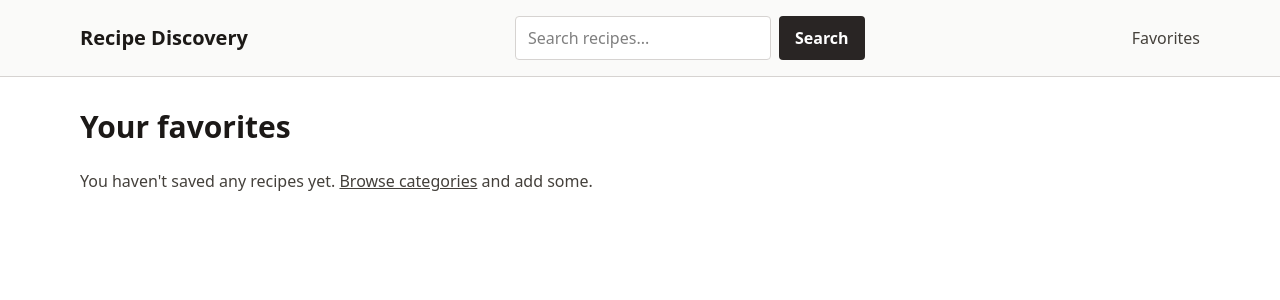
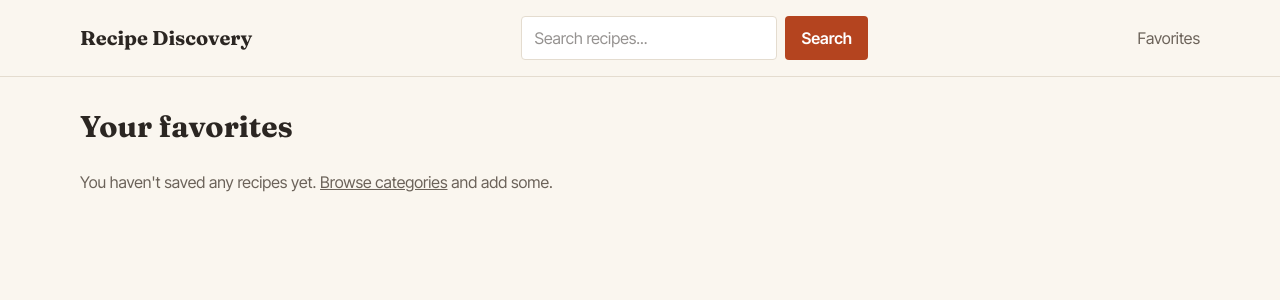
Before and after one commit to kdotsin/sba10-recipe-discovery, a React (Vite) app: page /favorites in a window 1280 px wide. Shown: the top 300 px of the page. Built offline with nearby package versions, Linux system fonts and the light colour scheme.

Commit message:
added some styling touches

```diff
--- a/index.html
+++ b/index.html
@@ -4,8 +4,39 @@
     <meta charset="UTF-8" />
     <link rel="icon" type="image/svg+xml" href="/favicon.svg" />
     <meta name="viewport" content="width=device-width, initial-scale=1.0" />
+
+    <!-- Fonts: Fraunces for headings, Inter Tight for body text -->
+    <link rel="preconnect" href="https://fonts.googleapis.com" />
+    <link rel="preconnect" href="https://fonts.gstatic.com" crossorigin />
+    <link
+      rel="stylesheet"
+      href="https://fonts.googleapis.com/css2?family=Fraunces:opsz,wght@9..144,400..700&family=Inter+Tight:wght@400..700&display=swap"
+    />
+
     <script src="https://cdn.jsdelivr.net/npm/@tailwindcss/browser@4"></script>
-    <title>sba-recipe-discovery</title>
+
+    <!-- Theme: each --color-x / --font-x becomes Tailwind classes like bg-paper, text-ink, font-display -->
+    <style type="text/tailwindcss">
+      @theme {
+        --font-display: "Fraunces", Georgia, serif;
+        --font-sans: "Inter Tight", system-ui, sans-serif;
+
+        --color-paper: #faf6ef;
+        --color-ink: #2b2622;
+        --color-muted: #6b6259;
+        --color-line: #e4dccf;
+        --color-paprika: #b4441f;
+        --color-paprika-dark: #963817;
+      }
+
+      @layer base {
+        body {
+          @apply bg-paper font-sans leading-relaxed text-ink;
+        }
+      }
+    </style>
+
+    <title>Recipe Discovery</title>
   </head>
   <body>
     <div id="root"></div>
--- a/src/App.tsx
+++ b/src/App.tsx
@@ -5,6 +5,7 @@ import CategoryPage from './pages/CategoryPage'
 import RecipeDetailPage from './pages/RecipeDetailPage'
 import FavoritesPage from './pages/FavoritesPage'
 import SearchPage from './pages/SearchPage'
+import NotFoundPage from './pages/NotFoundPage'
 
 function App() {
   return (
@@ -18,6 +19,8 @@ function App() {
           <Route path="/recipe/:recipeId" element={<RecipeDetailPage />} />
           <Route path="/favorites" element={<FavoritesPage />} />
           <Route path="/search" element={<SearchPage />} />
+          {/* "*" matches any URL not listed above */}
+          <Route path="*" element={<NotFoundPage />} />
         </Routes>
       </main>
     </>
--- a/src/components/Navbar.tsx
+++ b/src/components/Navbar.tsx
@@ -16,9 +16,9 @@ function Navbar() {
   }
 
   return (
-    <header className="border-b border-stone-300 bg-stone-50">
+    <header className="border-b border-line bg-paper">
       <nav className="mx-auto flex max-w-6xl flex-wrap items-center justify-between gap-4 px-4 py-4">
-        <Link to="/" className="text-xl font-bold text-stone-900">
+        <Link to="/" className="font-display text-xl font-bold text-ink">
           Recipe Discovery
         </Link>
 
@@ -36,17 +36,17 @@ function Navbar() {
             value={search}
             onChange={(event) => setSearch(event.target.value)}
             placeholder="Search recipes..."
-            className="min-h-11 w-full rounded border border-stone-300 bg-white px-3 sm:w-64 focus-visible:outline-2 focus-visible:outline-stone-800"
+            className="min-h-11 w-full rounded border border-line bg-white px-3 sm:w-64 focus-visible:outline-2 focus-visible:outline-paprika"
           />
           <button
             type="submit"
-            className="min-h-11 rounded bg-stone-800 px-4 font-semibold text-white hover:bg-stone-700 focus-visible:outline-2 focus-visible:outline-offset-2 focus-visible:outline-stone-800"
+            className="min-h-11 rounded bg-paprika px-4 font-semibold text-white hover:bg-paprika-dark focus-visible:outline-2 focus-visible:outline-offset-2 focus-visible:outline-paprika"
           >
             Search
           </button>
         </form>
 
-        <Link to="/favorites" className="text-stone-700 hover:text-stone-900">
+        <Link to="/favorites" className="text-muted hover:text-paprika">
           Favorites
         </Link>
       </nav>
--- a/src/components/RecipeCard.tsx
+++ b/src/components/RecipeCard.tsx
@@ -9,14 +9,14 @@ function RecipeCard({ meal }: RecipeCardProps) {
   return (
     <Link
       to={`/recipe/${meal.idMeal}`}
-      className="block overflow-hidden rounded border border-stone-200 bg-white hover:border-stone-400 focus-visible:outline-2 focus-visible:outline-stone-800"
+      className="block overflow-hidden rounded border border-line bg-white hover:border-paprika focus-visible:outline-2 focus-visible:outline-paprika"
     >
       <img
         src={meal.strMealThumb}
         alt=""
         className="aspect-square w-full object-cover"
       />
-      <p className="p-3 font-semibold text-stone-800">{meal.strMeal}</p>
+      <p className="p-3 font-semibold text-ink">{meal.strMeal}</p>
     </Link>
   );
 }
--- a/src/components/Spinner.tsx
+++ b/src/components/Spinner.tsx
@@ -1,7 +1,7 @@
 function Spinner() {
   return (
     <div role="status" className="flex justify-center py-16">
-      <div className="h-10 w-10 animate-spin rounded-full border-4 border-stone-300 border-t-stone-800 motion-reduce:animate-none" />
+      <div className="h-10 w-10 animate-spin rounded-full border-4 border-line border-t-paprika motion-reduce:animate-none" />
       <span className="sr-only">Loading...</span>
     </div>
   );
--- a/src/pages/CategoryPage.tsx
+++ b/src/pages/CategoryPage.tsx
@@ -18,10 +18,10 @@ function CategoryPage() {
 
   return (
     <section>
-      <h1 className="mb-6 text-3xl font-bold text-stone-900">{categoryName}</h1>
+      <h1 className="mb-6 font-display text-3xl font-bold text-ink">{categoryName}</h1>
 
       {!data?.meals ? (
-        <p className="text-stone-700">No recipes found in this category.</p>
+        <p className="text-muted">No recipes found in this category.</p>
       ) : (
         <ul className="grid grid-cols-2 gap-4 sm:grid-cols-3 lg:grid-cols-4">
           {data.meals.map((meal) => (
--- a/src/pages/FavoritesPage.tsx
+++ b/src/pages/FavoritesPage.tsx
@@ -20,7 +20,7 @@ function FavoriteItem({ id }: FavoriteItemProps) {
   if (loading) return <Spinner />;
   if (error) return <ErrorMessage message={error} />;
   if (!data || !Array.isArray(data.meals) || data.meals.length === 0) {
-    return <p className="text-stone-700">This recipe is no longer available.</p>;
+    return <p className="text-muted">This recipe is no longer available.</p>;
   }
 
   return <RecipeCard meal={data.meals[0]} />;
@@ -31,12 +31,12 @@ function FavoritesPage() {
 
   return (
     <section>
-      <h1 className="mb-6 text-3xl font-bold text-stone-900">Your favorites</h1>
+      <h1 className="mb-6 font-display text-3xl font-bold text-ink">Your favorites</h1>
 
       {favorites.length === 0 ? (
-        <p className="text-stone-700">
+        <p className="text-muted">
           You haven't saved any recipes yet.{" "}
-          <Link to="/" className="underline hover:text-stone-900">
+          <Link to="/" className="underline hover:text-paprika">
             Browse categories
           </Link>{" "}
           and add some.
--- a/src/pages/HomePage.tsx
+++ b/src/pages/HomePage.tsx
@@ -15,21 +15,21 @@ function HomePage() {
 
   return (
     <section>
-      <h1 className="mb-6 text-3xl font-bold text-stone-900">Browse by category</h1>
+      <h1 className="mb-6 font-display text-3xl font-bold text-ink">Browse by category</h1>
 
       <ul className="grid grid-cols-2 gap-4 sm:grid-cols-3 lg:grid-cols-4">
         {data.categories.map((category) => (
           <li key={category.idCategory}>
             <Link
               to={`/category/${category.strCategory}`}
-              className="block rounded border border-stone-200 bg-white p-4 hover:border-stone-400 focus-visible:outline-2 focus-visible:outline-stone-800"
+              className="block rounded border border-line bg-white p-4 hover:border-paprika focus-visible:outline-2 focus-visible:outline-paprika"
             >
               <img
                 src={category.strCategoryThumb}
                 alt=""
                 className="mx-auto h-24 object-contain"
               />
-              <p className="mt-3 text-center font-semibold text-stone-800">
+              <p className="mt-3 text-center font-semibold text-ink">
                 {category.strCategory}
               </p>
             </Link>
--- /dev/null
+++ b/src/pages/NotFoundPage.tsx
@@ -0,0 +1,18 @@
+import { Link } from "react-router-dom";
+
+function NotFoundPage() {
+  return (
+    <section>
+      <h1 className="font-display text-3xl font-bold text-ink">Page not found</h1>
+      <p className="mt-2 text-muted">
+        There's nothing at this address.{" "}
+        <Link to="/" className="underline hover:text-paprika">
+          Go back to the categories
+        </Link>
+        .
+      </p>
+    </section>
+  );
+}
+
+export default NotFoundPage;
--- a/src/pages/SearchPage.tsx
+++ b/src/pages/SearchPage.tsx
@@ -18,7 +18,7 @@ function SearchPage() {
 
   // An empty search returns random meals from the API, which would be confusing
   if (query === "") {
-    return <p className="text-stone-700">Type a recipe name in the search bar to get started.</p>;
+    return <p className="text-muted">Type a recipe name in the search bar to get started.</p>;
   }
 
   if (loading) return <Spinner />;
@@ -26,12 +26,12 @@ function SearchPage() {
 
   return (
     <section>
-      <h1 className="mb-6 text-3xl font-bold text-stone-900">
+      <h1 className="mb-6 font-display text-3xl font-bold text-ink">
         Results for "{query}"
       </h1>
 
       {!data || !Array.isArray(data.meals) ? (
-        <p className="text-stone-700">No recipes match "{query}". Try a different name.</p>
+        <p className="text-muted">No recipes match "{query}". Try a different name.</p>
       ) : (
         <ul className="grid grid-cols-2 gap-4 sm:grid-cols-3 lg:grid-cols-4">
           {data.meals.map((meal) => (
```
Also changed, not shown: src/pages/RecipeDetailPage.tsx (+12 -12 lines), 1 other file (tests, documents, lock files or other folders).
